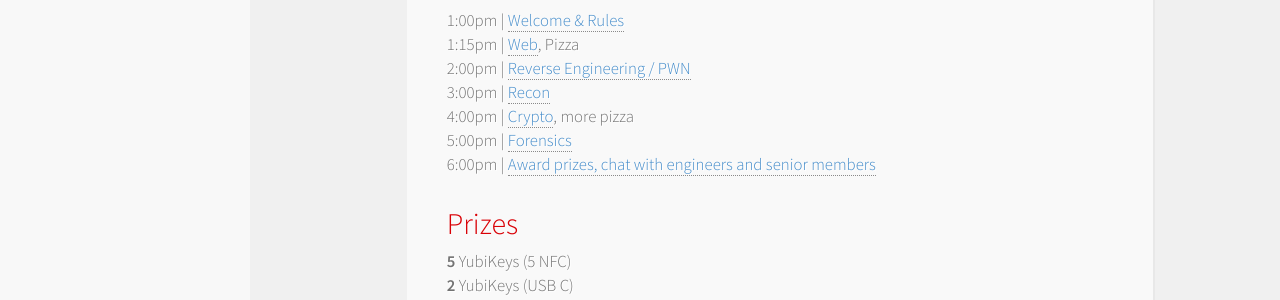
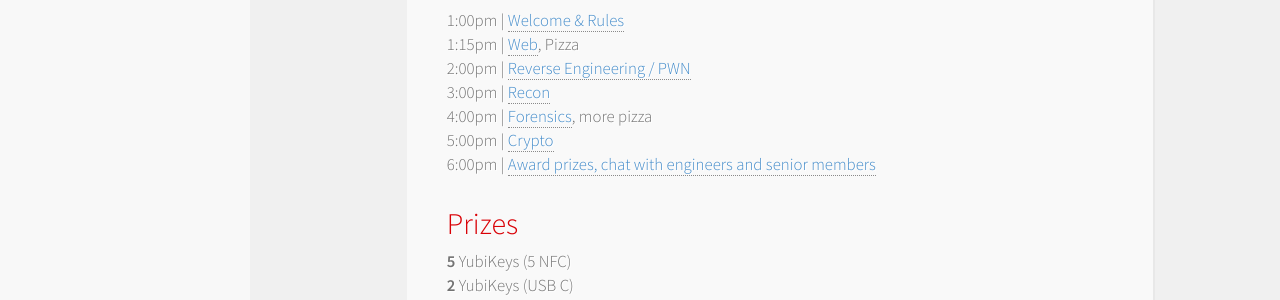
Before and after one commit to sigpwny/sigpwny.github.io-archive, a Jekyll site: the page built from ctf.html, in a window 1280 px wide and 1269 px high. Shown: the part 490-790 px from the top of the window. Built offline with Jekyll 4.4.1, drawn with Linux system fonts in a browser that asks for light colours; nearby versions of some CDN libraries.

Commit message:
automated

```diff
--- a/ctf.html
+++ b/ctf.html
@@ -28,8 +28,8 @@ layout: default
                 1:15pm           | <a href="https://drive.google.com/open?id=1islumczmpm4iJckUqR2hBT2563Fb18-bCOcQHqU0luI">Web</a>, Pizza <br>
                 2:00pm           | <a href="https://drive.google.com/open?id=1gGxBpAkDAMLsGcqB7YmgeqG_uBukvoilGLypL0SI21M">Reverse Engineering / PWN</a><br>
                 3:00pm           | <a href="https://drive.google.com/open?id=1GOImdhI24hxMzRmHUfwBByingxAsCihRnLusM1qVOYY">Recon</a><br>
-                4:00pm           | <a href="https://drive.google.com/open?id=1gLY1aR5w0OPQDAsc1DkabbQaP-S4o0RpF7bQgmD5ksU">Crypto</a>, more pizza<br>
-                5:00pm           | <a href="https://drive.google.com/open?id=13MAuoJQQ2v1eQNdTNa9DOHqr32PVttSqTs6O7AktPm8">Forensics</a><br>
+                4:00pm           | <a href="https://drive.google.com/open?id=13MAuoJQQ2v1eQNdTNa9DOHqr32PVttSqTs6O7AktPm8">Forensics</a>, more pizza<br>
+                5:00pm           | <a href="https://drive.google.com/open?id=1gLY1aR5w0OPQDAsc1DkabbQaP-S4o0RpF7bQgmD5ksU">Crypto</a><br>
                 6:00pm           | <a href="https://docs.google.com/presentation/d/1CMmSA05yjoAuxqZtgYCP-zpeh35fCMzTxHK6o8nwUAs/edit?usp=sharing">Award prizes, chat with engineers and senior members</a><br>
             </p><br>
         <h2>Prizes</h2>
```
